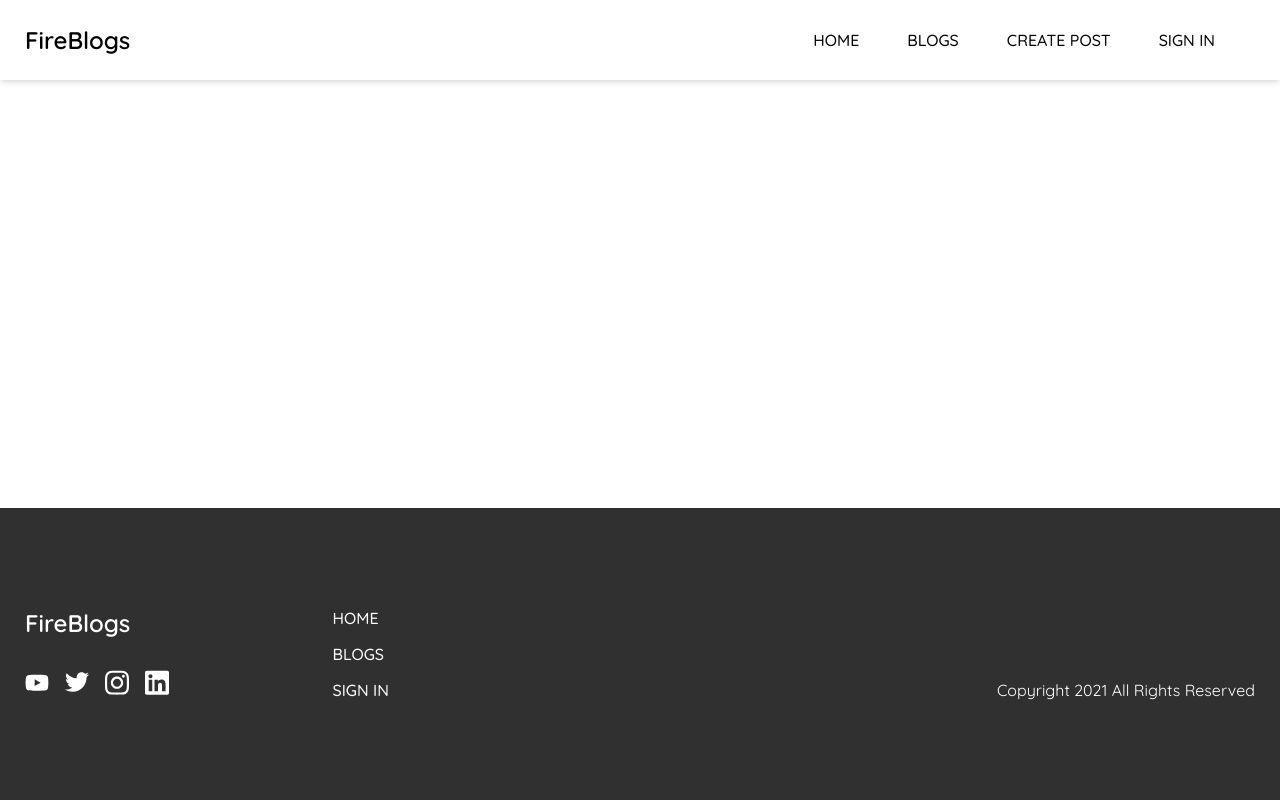
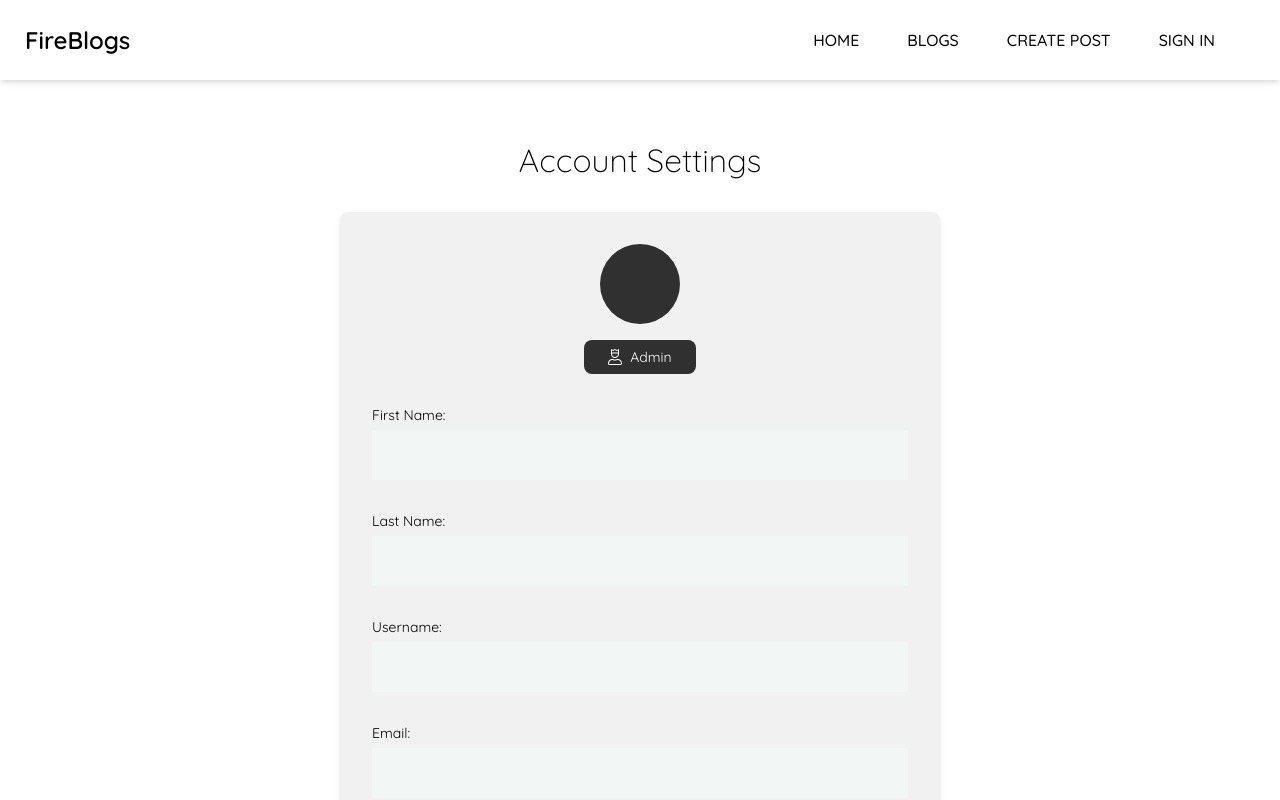
Before and after one commit to Nabcellent/fire-blogs, a Vue app: page /profile in a window 1280 px wide. Shown: the top 800 px of the page. Built offline with nearby package versions, Linux system fonts and the light colour scheme; no server answers.

Commit message:
Implements profile view

```diff
--- a/src/components/Navigation.vue
+++ b/src/components/Navigation.vue
@@ -26,7 +26,7 @@
                         </div>
                         <div class="options">
                             <div class="option">
-                                <router-link to="#" class="option">
+                                <router-link :to="{name:'Profile'}" class="option">
                                     <svg aria-hidden="true" focusable="false" data-prefix="fal" data-icon="user-alt"
                                          class="icon svg-inline--fa fa-user-alt fa-w-16" role="img"
                                          xmlns="http://www.w3.org/2000/svg" viewBox="0 0 512 512">
@@ -37,7 +37,7 @@
                                 </router-link>
                             </div>
                             <div class="option">
-                                <router-link to="#" class="option">
+                                <router-link :to="{name:'Admin'}" class="option">
                                     <svg aria-hidden="true" focusable="false" data-prefix="fal" data-icon="user-crown"
                                          class="icon svg-inline--fa fa-user-crown fa-w-14" role="img"
                                          xmlns="http://www.w3.org/2000/svg" viewBox="0 0 448 512">
--- a/src/main.ts
+++ b/src/main.ts
@@ -5,10 +5,10 @@ import { key, store } from "./store";
 import type { FirebaseApp } from 'firebase/app'
 import { getAuth, onAuthStateChanged } from 'firebase/auth'
 
-const app = createApp(App)
-
 let firebaseApp: FirebaseApp;
 
 onAuthStateChanged(getAuth(), () => {
+    const app = createApp(App)
+
     if (!firebaseApp) app.use(store, key).use(router).mount('#app')
 })
--- a/src/router/index.ts
+++ b/src/router/index.ts
@@ -34,6 +34,8 @@ const router = createRouter({
         {
             path: '/',
             name: 'Home',
+            // route level code-splitting this generates a separate chunk (Blogs.[hash].js) for this route
+            // which is lazy-loaded when the route is visited.
             component: () => import('../views/Home.vue'),
             meta: {
                 title: 'Home'
@@ -42,8 +44,6 @@ const router = createRouter({
         {
             path: '/blogs',
             name: 'Blogs',
-            // route level code-splitting this generates a separate chunk (Blogs.[hash].js) for this route
-            // which is lazy-loaded when the route is visited.
             component: () => import('../views/Blogs.vue'),
             meta: {
                 title: 'Blogs'
@@ -53,6 +53,22 @@ const router = createRouter({
             path: '/blogs',
             name: 'CreatePost',
             component: Home
+        },
+        {
+            path: '/profile',
+            name: 'Profile',
+            component: () => import('../views/Profile.vue'),
+            meta: {
+                title: 'Profile'
+            }
+        },
+        {
+            path: '/admin',
+            name: 'Admin',
+            component: () => import('../views/Admin.vue'),
+            meta: {
+                title: 'Admin'
+            }
         }
     ]
 })
--- /dev/null
+++ b/src/views/Admin.vue
@@ -0,0 +1,11 @@
+<template>
+
+</template>
+
+<script setup>
+
+</script>
+
+<style scoped>
+
+</style>
--- /dev/null
+++ b/src/views/Profile.vue
@@ -0,0 +1,156 @@
+<template>
+    <div class="profile">
+        <Modal v-if="modalActive" :modalMessage="modalMessage" v-on:close-modal="closeModal"/>
+        <div class="container">
+            <h2>Account Settings</h2>
+            <div class="profile-info">
+                <div class="initials">{{ store.state.profileInitials }}</div>
+                <div class="admin-badge">
+                    <svg aria-hidden="true" focusable="false" data-prefix="fal" data-icon="user-crown"
+                         class="icon svg-inline--fa fa-user-crown fa-w-14" role="img" xmlns="http://www.w3.org/2000/svg"
+                         viewBox="0 0 448 512">
+                        <path fill="currentColor"
+                              d="M313.6 320c-28.71 0-42.6 16-89.6 16-47.09 0-60.82-16-89.6-16C60.17 320 0 380.17 0 454.4v9.6c0 26.51 21.49 48 48 48h352c26.51 0 48-21.49 48-48v-9.6c0-74.23-60.17-134.4-134.4-134.4zM416 464c0 8.82-7.18 16-16 16H48c-8.82 0-16-7.18-16-16v-9.6C32 397.94 77.94 352 134.4 352c19.38 0 39.33 16 89.6 16 49.4 0 70.66-16 89.6-16 56.46 0 102.4 45.94 102.4 102.4v9.6zM224 288c70.7 0 128-57.31 128-128V0l-64 32-64-32-64 32L96 0v160c0 70.69 57.31 128 128 128zM128 51.78l32 16 64-32 64 32 32-16V112H128V51.78zm0 92.22h192v16c0 52.93-43.06 96-96 96s-96-43.07-96-96v-16z"></path>
+                    </svg>
+                    <span>admin</span>
+                </div>
+                <div class="input">
+                    <label for="firstName">First Name:</label>
+                    <input type="text" id="firstName" v-model="firstName"/>
+                </div>
+                <div class="input">
+                    <label for="lastName">Last Name:</label>
+                    <input type="text" id="lastName" v-model="lastName"/>
+                </div>
+                <div class="input">
+                    <label for="username">Username:</label>
+                    <input type="text" id="username" v-model="username"/>
+                </div>
+                <div class="input">
+                    <label for="email">Email:</label>
+                    <input disabled type="text" id="email" v-model="email"/>
+                </div>
+                <button @click="updateProfile">Save Changes</button>
+            </div>
+        </div>
+    </div>
+</template>
+
+<script setup lang="ts">
+import Modal from "../components/Modal.vue";
+import { computed, ref } from "vue";
+import { store } from "@/store";
+
+const modalMessage = ref("Changes were saved!"),
+    modalActive = ref(false)
+
+const updateProfile = () => {
+    store.dispatch("updateUserSettings");
+
+    modalActive.value = !modalActive.value;
+}
+
+const closeModal = () => modalActive.value = !modalActive.value
+
+const firstName = computed({
+    get: () => store.state.profileFirstName,
+    set: payload => store.commit("changeFirstName", payload)
+})
+const lastName = computed({
+    get: () => store.state.profileLastName,
+    set: payload => store.commit("changeLastName", payload)
+})
+const username = computed({
+    get: () => store.state.profileUsername,
+    set: payload => store.commit("changeUsername", payload)
+})
+const email = computed(() => store.state.profileEmail)
+</script>
+
+<style lang="scss" scoped>
+.profile {
+    .container {
+        max-width: 1000px;
+        padding: 60px 25px;
+
+        h2 {
+            text-align: center;
+            margin-bottom: 16px;
+            font-weight: 300;
+            font-size: 32px;
+        }
+
+        .profile-info {
+            border-radius: 8px;
+            box-shadow: 0 4px 6px -1px rgba(0, 0, 0, 0.1), 0 2px 4px -1px rgba(0, 0, 0, 0.06);
+            padding: 32px;
+            background-color: #f1f1f1;
+            display: flex;
+            flex-direction: column;
+            max-width: 600px;
+            margin: 32px auto;
+
+            .initials {
+                position: initial;
+                width: 80px;
+                height: 80px;
+                font-size: 32px;
+                background-color: #303030;
+                color: #fff;
+                display: flex;
+                align-self: center;
+                align-items: center;
+                justify-content: center;
+                border-radius: 50%;
+            }
+
+            .admin-badge {
+                display: flex;
+                align-self: center;
+                color: #fff;
+                font-size: 14px;
+                padding: 8px 24px;
+                border-radius: 8px;
+                background-color: #303030;
+                margin: 16px 0;
+                text-align: center;
+                text-transform: capitalize;
+
+                .icon {
+                    width: 14px;
+                    height: auto;
+                    margin-right: 8px;
+                }
+            }
+
+            .input {
+                margin: 16px 0;
+
+                label {
+                    font-size: 14px;
+                    display: block;
+                    padding-bottom: 6px;
+                }
+
+                input {
+                    width: 100%;
+                    border: none;
+                    background-color: #f2f7f6;
+                    padding: 8px;
+                    height: 50px;
+                    @media (min-width: 900px) {
+                    }
+
+                    &:focus {
+                        outline: none;
+                    }
+                }
+            }
+
+            button {
+                align-self: center;
+            }
+        }
+    }
+}
+</style>
```
